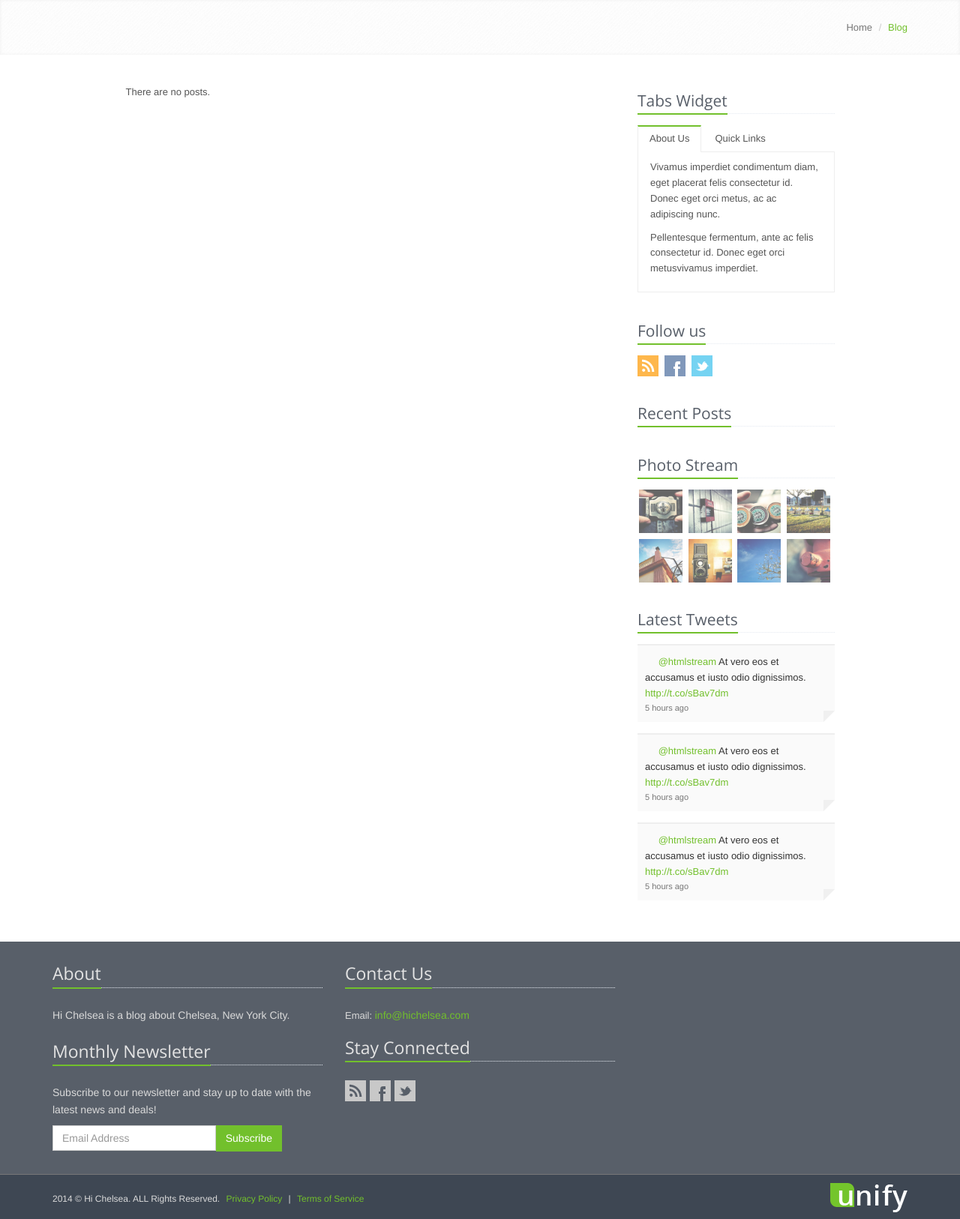
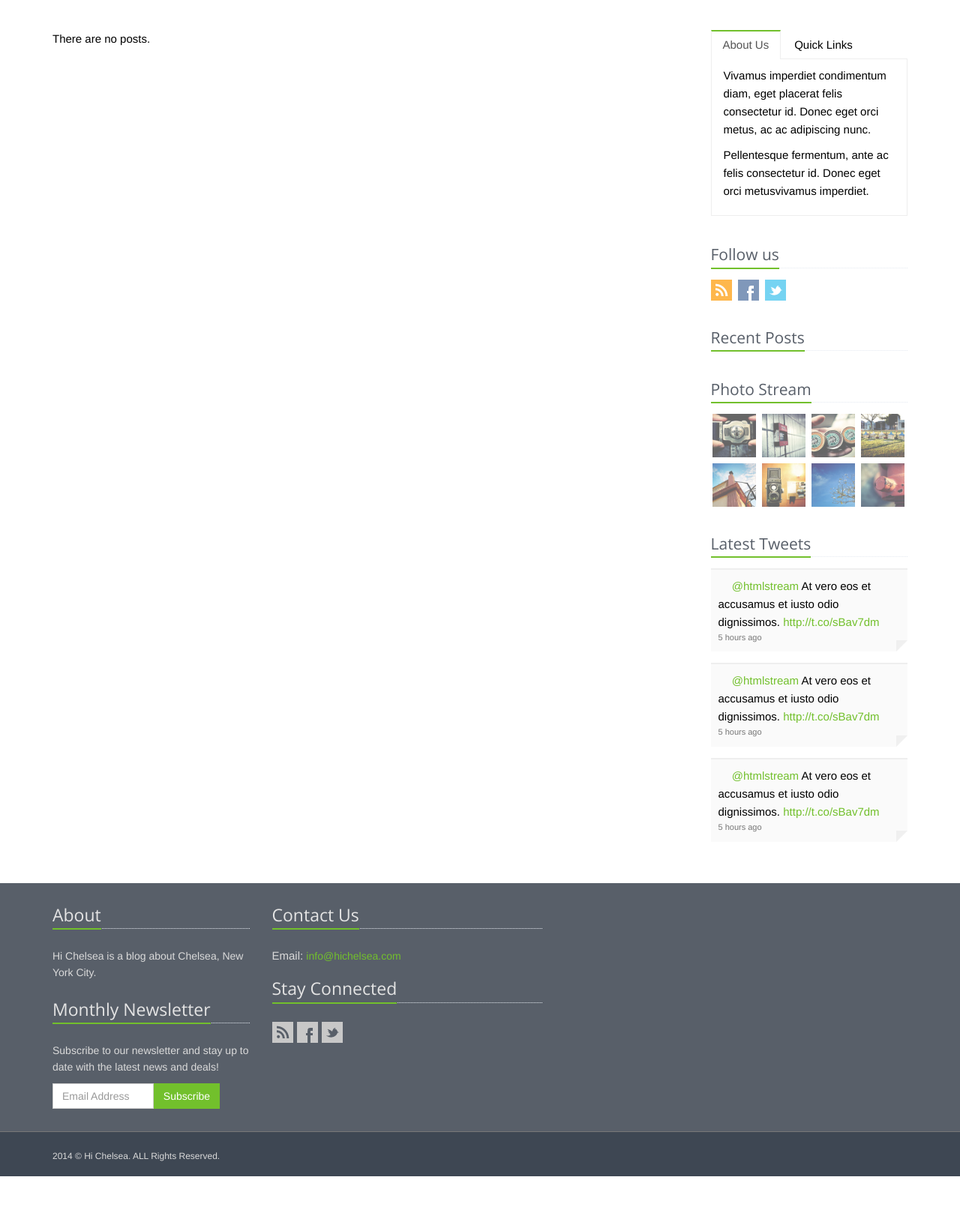
Before and after one commit to enterstudio/chelsea, a Django app: page / in a window 1280 px wide. Shown: the part 60-1686 px from the top of the page at 75% size. After the commit the page ends 1629 px from the top, so only its background shows below. Run offline with Django 3.2, Linux system fonts and the light colour scheme; data that the repository does not hold is empty; some libraries are stand-ins or nearby versions; some web fonts are replaced.

Commit message:
blog test

```diff
--- a/blog/static/blog/css/app.css
+++ b/blog/static/blog/css/app.css
@@ -13,13 +13,13 @@
 }
 
 body {
-   color: #333;
-   font-size: 13px;
+   color: #000;
+   font-size: 15px;
    line-height: 1.6;
 }
 
 p, a, li {
-   color: #555;
+   color: #000;
    line-height: 1.6;
 }
 
--- a/blog/static/blog/css/style.css
+++ b/blog/static/blog/css/style.css
@@ -559,7 +559,7 @@ a.thumbnail {
 .breadcrumbs {
 	padding: 10px 0 6px;
 	box-shadow: inset 0 0 4px #eee;
-	background: url(../img/breadcrumbs.png) repeat;
+	background: url(../img/chelseawide-med.jpg) repeat;
 }
 .breadcrumbs h1 {
 	color: #686868;
--- a/blog/templates/base.html
+++ b/blog/templates/base.html
@@ -255,27 +269,15 @@
 </div><!--/header-->
 <!--=== End Header ===-->
 
-<!--=== Breadcrumbs ===-->
-<div class="breadcrumbs margin-bottom-40">
-
-    <div class="container">
-        <h1 class="pull-left">{% block categorySubheader %}{% endblock %}</h1>
-
-        <ul class="pull-right breadcrumb">
-
-            <li><a href="http://www.hichelsea.com">Home</a></li>
-            <li class="active">Blog</li>
-        </ul>
-    </div>
-
-</div><!--/breadcrumbs-->
-<!--=== End Breadcrumbs ===-->
+<div class="hide container">
+    <img class="img-responsive" src='/static/blog/img/chelseawide-med.jpg'/>
+</div>
 
 <!--=== Content Part ===-->
 <div class="container">
 	<div class="row {{ baseContainerClasses|join:" " }}">
         <!-- Left Sidebar -->
-    	<div class="col-md-7 col-md-offset-1 md-margin-bottom-40">
+    	<div class="col-md-9 md-margin-bottom-40">
 		{% block content %}{% endblock %}
 		</div>
 		 <!-- Right Sidebar -->
@@ -283,7 +285,6 @@
     	<div class="col-md-3">
 
             <!-- Tabs Widget -->
-            <div class="headline headline-md"><h2>Tabs Widget</h2></div>
             <div class="tab-v2 margin-bottom-40">
                 <ul class="nav nav-tabs">
                     <li class="active"><a data-toggle="tab" href="blog_medium.html#home-1">About Us</a></li>
@@ -419,7 +420,7 @@
 <div class="footer">
     <div class="container">
         <div class="row">
-            <div class="col-md-4 md-margin-bottom-40">
+            <div class="col-md-3 md-margin-bottom-40">
                 <!-- About -->
                 <div class="headline"><h2>About</h2></div>
                 <p class="margin-bottom-25 md-margin-bottom-40">Hi Chelsea is a blog about Chelsea, New York City.</p>
@@ -473,7 +474,7 @@
                 <!-- Stay Connected -->
                 <div class="headline"><h2>Stay Connected</h2></div>
                 <ul class="social-icons">
-                    <li><a href="/feed/latest" data-original-title="Feed" class="social_rss"></a></li>
+                    <li><a href="/feeds/latest" data-original-title="Feed" class="social_rss"></a></li>
                     <li><a href="blog_medium.html#" data-original-title="Facebook" class="social_facebook"></a></li>
                     <li><a href="blog_medium.html#" data-original-title="Twitter" class="social_twitter"></a></li>
 
@@ -491,14 +492,10 @@
             <div class="col-md-6">
                 <p class="copyright-space">
                     2014 &copy; Hi Chelsea. ALL Rights Reserved.
-                    <a href="blog_medium.html#">Privacy Policy</a> | <a href="blog_medium.html#">Terms of Service</a>
+
                 </p>
             </div>
-            <div class="col-md-6">
-                <a href="index.html">
-                    <img id="logo-footer" src="/static/blog/img/logo2-default.png" class="pull-right" alt="" />
-                </a>
-            </div>
+
         </div><!--/row-->
     </div><!--/container-->
 </div><!--/copyright-->
--- a/blog/templates/index.html
+++ b/blog/templates/index.html
@@ -37,14 +37,20 @@
     	{% if posts %}
 
 	        {% for post in posts %}
+            <div class="row">
+                <div class="col-md-2">
+                        <p class="pull-right"><i class="hide icon-calendar"></i> {{post.display_date|date:"M d, Y"}}
+                        </p>
+
+                </div>
+
+                <div class="col-md-7">
                     <h2><a href="{{post.get_absolute_url}}">{{ post.title }}</a></h2>
                     <div class="clearfix">
-                    <p class="pull-left"><i class="icon-calendar"></i> {{post.display_date|date:"M d, Y"}}
-
                         {% if post.categories|length > 0 %}
-                    <ul class="list-unstyled list-inline blog-tags pull-right">
+                            <ul class="list-unstyled list-inline blog-tags pull-left">
                                 <li>
-                            <i class="icon-tags"></i>
+                                    <i class="hide icon-tags"></i>
                                     {% for category in post.categories.all %}
                                     <a href="/category/{{category.slug}}">{{ category.title }}</a>
                                     {% endfor %}
@@ -52,8 +58,9 @@
                                 </li>
                             </ul>
                         {% endif %}
-                    </p>
                     </div>
+
+
 
                     <div class="blog-img">
                         {% if post.main_photo %}
@@ -69,7 +76,10 @@
                     {% autoescape off %}
                     {{ post.body }}
                     {% endautoescape %}
+
             	   <hr class="margin-bottom-40">
+                </div>
+            </div>
 	        {% endfor %}
 
 
```
Also changed, not shown: other parts of blog/templates/base.html (+15 -1 lines), blog/static/blog/img/chelseawide-med.jpg (added). Lines whose indentation alone changed are shown as unchanged.
